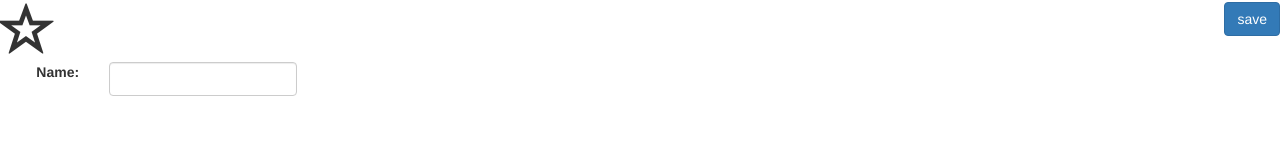
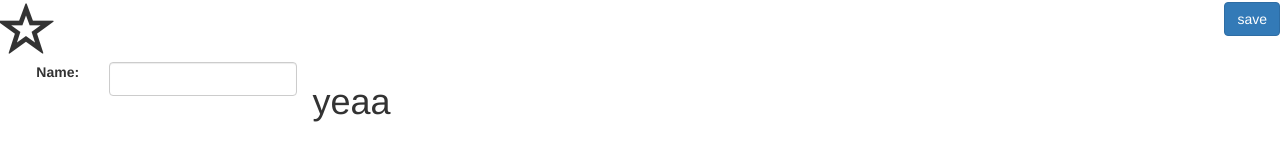
Before and after one commit to saarziv/Angular4_Course, an Angular app: page / in a window 1280 px wide. Shown: the part 211-372 px from the top of the page. Built offline with nearby package versions, Linux system fonts and the light colour scheme.

Commit message:
adding yea

```diff
--- a/src/app/title-casing/title-casing.component.html
+++ b/src/app/title-casing/title-casing.component.html
@@ -6,4 +6,5 @@
     <input class="form-control" [(ngModel)]='userInput'/>
     <span>{{userInput | title}}</span>
   </div>
+  <h1>yeaa</h1>
 </div>
```
